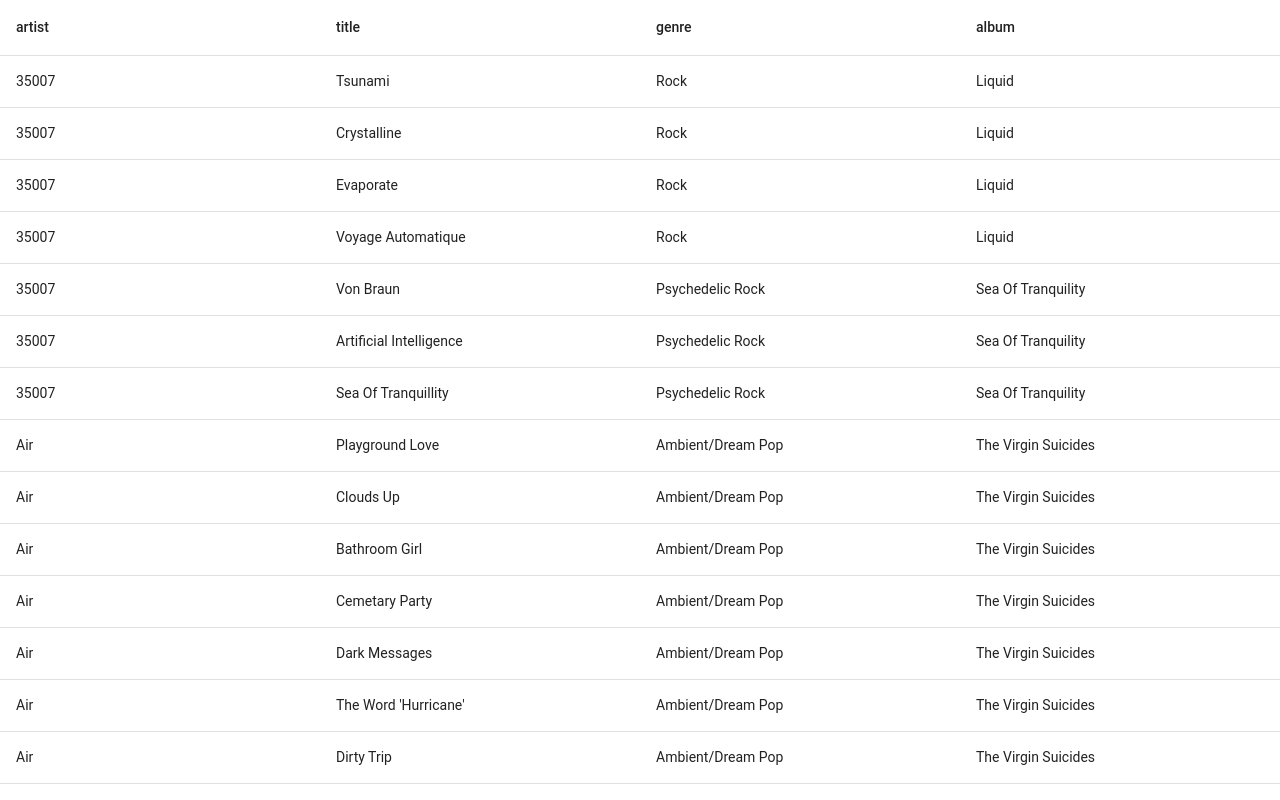
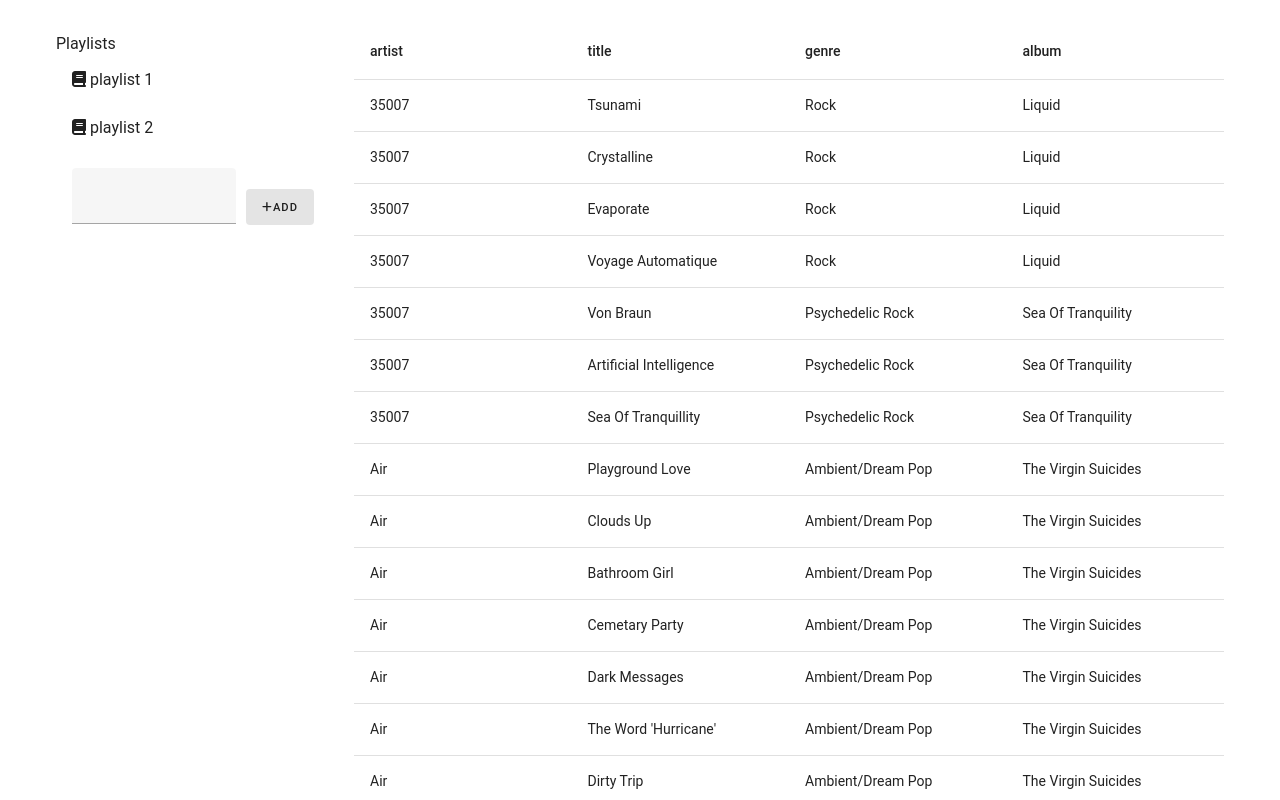
Before and after one commit to alirezamou/music-index-vue-3, a Vue app: page / in a window 1280 px wide. Shown: the top 800 px of the page. Built offline with nearby package versions, Linux system fonts and the light colour scheme.

Commit message:
add PlayList comp and initial impl

```diff
--- a/package.json
+++ b/package.json
@@ -14,8 +14,10 @@
     "@fortawesome/free-solid-svg-icons": "^6.3.0",
     "@fortawesome/vue-fontawesome": "^3.0.3",
     "core-js": "^3.8.3",
+    "localforage": "^1.10.0",
     "lodash": "^4.17.21",
     "register-service-worker": "^1.7.2",
+    "slugify": "^1.6.5",
     "vue": "^3.2.13",
     "vue-router": "^4.0.3",
     "vuetify": "^3.1.8",
--- a/src/components/MusicIndex.vue
+++ b/src/components/MusicIndex.vue
@@ -1,5 +1,10 @@
 <template>
-    <div>
+    <v-container class="mt-2 mx-auto">
+        <v-row>
+            <v-col cols="3">
+                <PlayLists />
+            </v-col>
+            <v-col>
                 <TableVue
                   :items="paginatedSongs"
                   :columns="columns"
@@ -7,18 +12,22 @@
                   :sortDir="sortDir"
                   @changeSort="changeSort"
                 />
-    </div>
+            </v-col>
+        </v-row>
+    </v-container>
 </template>
 
 <script>
 import { orderBy } from "lodash";
 import paginate from "@/utils/paginate";
 import TableVue from "@/components/table/Index.vue";
+import PlayLists from "@/components/PlayLists.vue";
 import MusicList from "@/assets/list.json";
 
 export default {
     components: {
-        TableVue
+        TableVue,
+        PlayLists,
     },
     created() {
         window.addEventListener("scroll", () => {
--- /dev/null
+++ b/src/components/PlayLists.vue
@@ -0,0 +1,70 @@
+<template>
+    <v-list>
+      <p>Playlists</p>
+      <template v-for="playlist in playlists" :key="playlist.slug">
+        <v-list-item>
+          <span>
+            <font-awesome-icon icon="fa-solid fa-book"></font-awesome-icon>
+          </span>
+          {{ playlist.name }}
+        </v-list-item>
+      </template>
+      <div>
+        <v-form class="overflow-hidden" @submit.prevent="addPlaylist">
+          <v-container class="d-flex align-center">
+                <v-text-field v-model="newPlaylist"></v-text-field>
+                <v-btn variant="tonal" type="submit">
+                  <font-awesome-icon icon="fa-solid fa-plus"></font-awesome-icon>
+                  Add
+                </v-btn>
+          </v-container>
+        </v-form>
+      </div>
+    </v-list>
+</template>
+
+<script>
+import slugify from "slugify";
+
+export default {
+  name: "PlayLists",
+  data() {
+    return {
+        newPlaylist: "",
+        playlists: [
+          {
+            name: "playlist 1",
+            slug: "playlist-1",
+            songs: ['song 1', 'song 2']
+          },
+          {
+            name: "playlist 2",
+            slug: "playlist-2",
+            songs: ['song 3', 'song 4']
+          }
+        ],
+    };
+  },
+  methods: {
+    addPlaylist() {
+        if(!this.newPlaylist)
+          return;
+        this.playlists.push({
+            name: this.newPlaylist,
+            slug: slugify(this.newPlaylist),
+            songs: [],
+        });
+        this.newPlaylist = "";
+    },
+  },
+}
+</script>
+
+<style scoped>
+  .v-btn {
+    font-size: 0.7rem;
+  }
+  .v-container {
+    gap: 10px;
+  }
+</style>
--- a/src/main.js
+++ b/src/main.js
@@ -17,10 +17,17 @@
 
 import { library } from "@fortawesome/fontawesome-svg-core";
 import { FontAwesomeIcon } from "@fortawesome/vue-fontawesome";
-import { faChevronUp, faChevronDown } from "@fortawesome/free-solid-svg-icons";
+import {
+  faChevronUp,
+  faChevronDown,
+  faBook,
+  faPlus,
+} from "@fortawesome/free-solid-svg-icons";
 
 library.add(faChevronUp);
 library.add(faChevronDown);
+library.add(faBook);
+library.add(faPlus);
 
 createApp(App)
   .use(store)
```
Also changed, not shown: 1 other file (tests, documents, lock files or other folders). Lines whose indentation alone changed are shown as unchanged.
